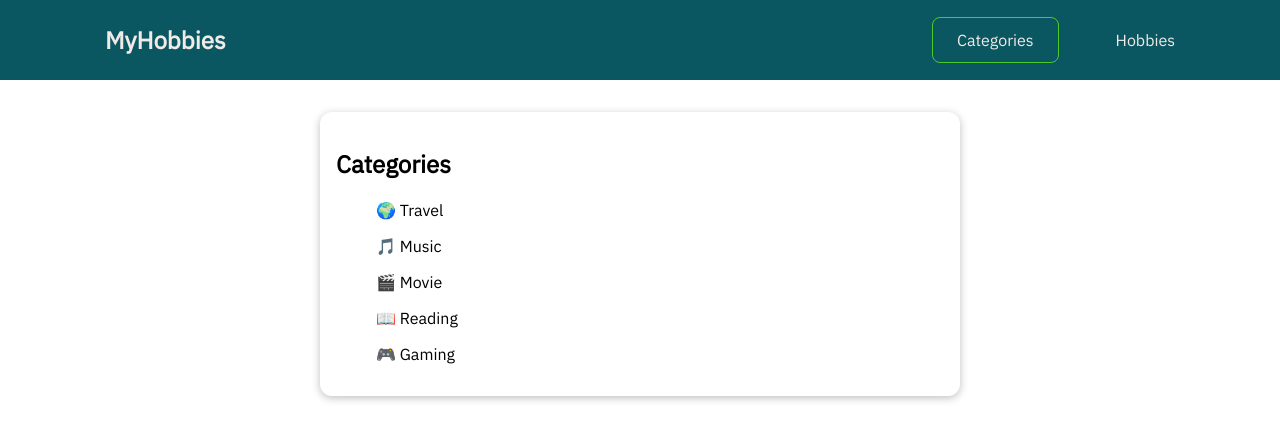
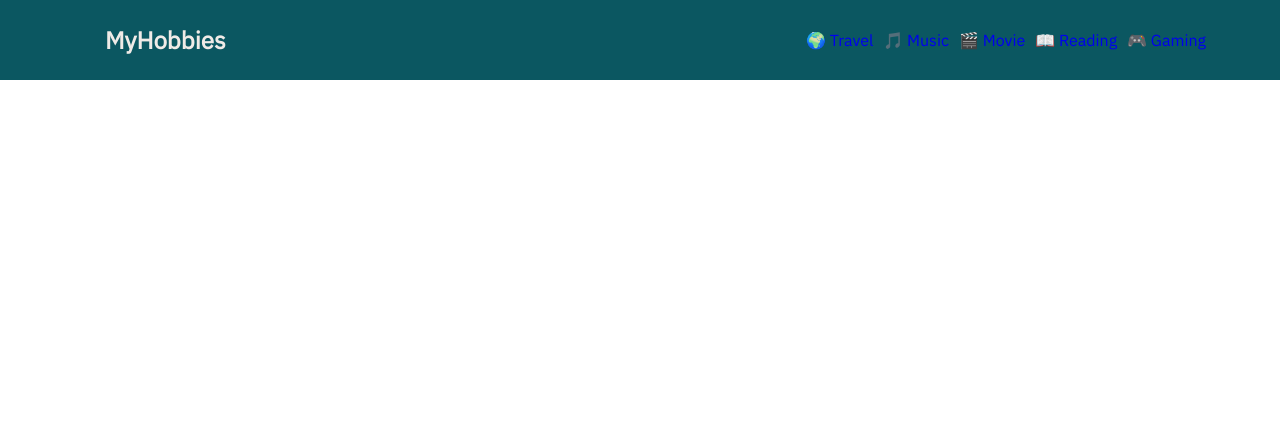
Before and after one commit to Lime5005/VueJS, a Vue app in the folder my-hobbies-project/: page /categories in a window 1280 px wide. Shown: the top 440 px of the page. Built offline with nearby package versions, Linux system fonts and the light colour scheme.

Commit message:
put the categories link to Navigation

```diff
--- a/my-hobbies-project/src/components/hobbies/Categories.vue
+++ /dev/null
@@ -1,26 +0,0 @@
-<template>
-  <div>
-    <base-card>
-      <h2>Categories</h2>
-      <ul v-for="category in categories" :key="category">
-      <li>{{ category.icon }} {{ category.name }}</li>
-      </ul>
-    </base-card>
-  </div>
-</template>
-
-<script>
-export default {
-  computed: {
-    categories() {
-      return this.$store.getters.categories
-    }
-  }
-}
-</script>
-
-<style scoped>
-li {
-  list-style: none;
-}
-</style>
--- /dev/null
+++ b/my-hobbies-project/src/components/hobbies/CategoriesList.vue
@@ -0,0 +1,24 @@
+<template>
+  <div>
+      <a v-for="category in categories" :key="category" :href="`/categories/${category.id}/hobbies`">
+      {{ category.icon }} {{ category.name }}
+      </a>
+  </div>
+</template>
+
+<script>
+export default {
+  computed: {
+    categories() {
+      return this.$store.getters.categories
+    }
+  }
+}
+</script>
+
+<style scoped>
+a {
+  margin-right: 10px;
+  text-decoration: none;
+}
+</style>
--- a/my-hobbies-project/src/components/ui/Navigation.vue
+++ b/my-hobbies-project/src/components/ui/Navigation.vue
@@ -2,17 +2,17 @@
   <header>
     <nav>
       <h1><router-link to="/">MyHobbies</router-link></h1>
-      <ul>
-        <li><router-link to="/categories">Categories</router-link></li>
-        <li><router-link to="/categories/1/hobbies">Hobbies</router-link></li>
-      </ul>
-
+      <categories-list></categories-list>
     </nav>
   </header>
 </template>
 
 <script>
+import CategoriesList from '../hobbies/CategoriesList'
 export default {
+  components: {
+    CategoriesList
+  }
 }
 </script>
 
--- a/my-hobbies-project/src/router.js
+++ b/my-hobbies-project/src/router.js
@@ -1,19 +1,16 @@
 import { defineAsyncComponent } from 'vue'
-
 import { createRouter, createWebHistory } from 'vue-router'
-
-const Categories = defineAsyncComponent(() =>
-    import ('./components/hobbies/Categories'))
 
 import WelcomePage from './components/ui/WelcomePage.vue'
 
-import HobbiesList from './components/hobbies/HobbiesList'
+const HobbiesList = defineAsyncComponent(() =>
+        import ('./components/hobbies/HobbiesList'))
+    //import HobbiesList from './components/hobbies/HobbiesList'
 
 const router = createRouter({
     history: createWebHistory(),
     routes: [
         { path: '/', component: WelcomePage },
-        { path: '/categories', component: Categories },
         {
             path: '/categories/:id/hobbies',
             component: HobbiesList
```
